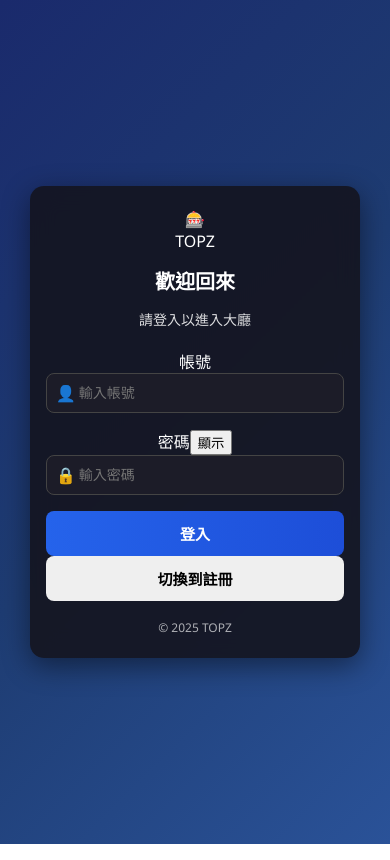
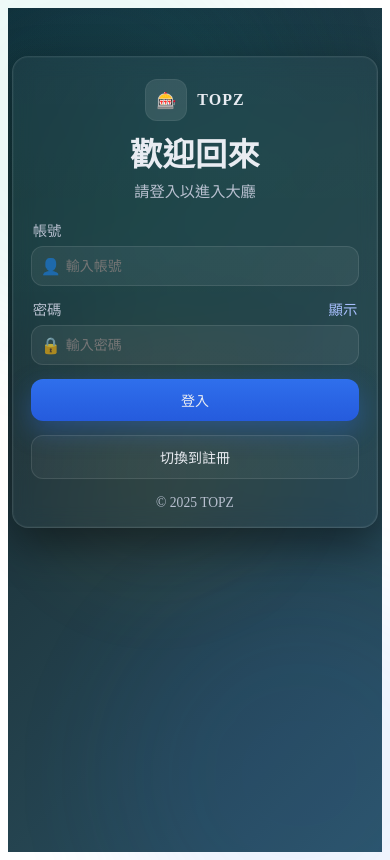
Before and after one commit to Meziyilu/casino-frontend, a React (Vite) app: page /auth in a window 390 px wide. Built offline with nearby package versions, Linux system fonts and the light colour scheme; no server answers.

Commit message:
fix(auth): inputs overflow — switch to border-box & tighten padding on small screens

```diff
--- a/src/styles/ui.css
+++ b/src/styles/ui.css
@@ -1,138 +1,108 @@
-/* 全局設定：避免輸入框溢出 */
+:root {
+  --bg:#0b0c10;
+  --card:#11131a;
+  --muted:#b9c0d0;
+  --text:#e9ecf2;
+  --primary:#2f6fec;
+  --primary-600:#255bdd;
+  --outline:rgba(255,255,255,.1);
+  --shadow:0 16px 44px rgba(0,0,0,.45);
+  --radius:16px;
+}
+
+/* ✅ 全域 fix：避免輸入框超過容器 */
 *,
 *::before,
 *::after {
   box-sizing: border-box;
 }
 
-body {
-  margin: 0;
-  font-family: "Segoe UI", "Noto Sans TC", sans-serif;
-  background: linear-gradient(135deg, #1a2a6c, #1e3c72, #2a5298);
-  display: flex;
-  justify-content: center;
-  align-items: center;
-  min-height: 100vh;
-  color: #fff;
+/* 背景與光暈 */
+.auth-bg,.lobby-bg{
+  min-height:100dvh;
+  background:
+    radial-gradient(1200px 600px at 20% -20%, rgba(47,111,236,.12), transparent 60%),
+    radial-gradient(1200px 600px at 120% 20%, rgba(29,178,155,.10), transparent 60%),
+    linear-gradient(135deg,#0f2027,#203a43,#2c5364);
+  display:block;
+  overflow-x:hidden;
+}
+.glow{position:fixed; border-radius:999px; filter:blur(60px); opacity:.45; pointer-events:none;}
+.g1{width:420px; height:420px; background:#1db39933; top:-80px; left:-120px;}
+.g2{width:380px; height:380px; background:#2f6fec33; bottom:-120px; right:-100px;}
+.g3{width:240px; height:240px; background:#f0b42922; top:40%; left:10%;}
+
+/* ===== Auth ===== */
+.auth-wrap{ width:min(520px, 94vw); margin:0 auto; padding:48px 0 32px; }
+.auth-card{
+  background:linear-gradient(180deg, rgba(255,255,255,.04), rgba(255,255,255,.02));
+  border:1px solid var(--outline);
+  border-radius:var(--radius);
+  box-shadow:var(--shadow), inset 0 0 0 1px rgba(255,255,255,.03);
+  padding:28px 24px 18px;
+  color:var(--text);
+  backdrop-filter:blur(10px);
+  max-width: 100%;
+}
+.auth-brand{ display:flex; align-items:center; gap:10px; justify-content:center; margin-bottom:8px; }
+.brand-logo{ width:42px; height:42px; display:grid; place-items:center; border-radius:12px; background:rgba(255,255,255,.1); box-shadow:inset 0 0 0 1px rgba(255,255,255,.06); }
+.brand-name{ font-weight:900; letter-spacing:1px; }
+.auth-title{ margin:6px 0 4px; text-align:center; font-weight:800; letter-spacing:.5px; }
+.auth-subtitle{ margin:0 0 18px; text-align:center; color:var(--muted); font-size:.95rem; }
+.auth-label{ display:block; margin:12px 2px 6px; font-size:.9rem; color:var(--muted); }
+.auth-label-row{ display:flex; align-items:center; justify-content:space-between; }
+
+.input-group{ position:relative; width:100%; }
+.input-icon{
+  position:absolute; left:10px; top:50%; transform:translateY(-50%);
+  opacity:.7; pointer-events:none;
+}
+.auth-input{
+  width:100%;
+  max-width:100%; /* ✅ 保證不會超出卡片 */
+  padding:12px 14px 12px 34px;
+  border-radius:12px;
+  border:1px solid var(--outline);
+  background:rgba(255,255,255,.06);
+  color:var(--text);
+  outline:none;
+  transition:border-color .15s ease, background-color .2s ease, transform .06s ease;
+}
+.auth-input:focus{
+  border-color:#3e66ff99; background:rgba(255,255,255,.1);
+  transform:translateY(-1px);
 }
 
-/* 登入容器 */
-.auth-wrap {
-  width: min(460px, 95vw);
-  padding: 20px;
+.auth-error{
+  margin:10px 2px 0; color:#ff9191; background:rgba(255,0,0,.07);
+  border:1px solid rgba(255,0,0,.2); padding:10px 12px; border-radius:12px;
 }
 
-/* 登入卡片 */
-.auth-card {
-  background: rgba(20, 20, 30, 0.9);
-  backdrop-filter: blur(12px);
-  border-radius: 14px;
-  padding: 28px 22px 24px;
-  box-shadow: 0 8px 28px rgba(0, 0, 0, 0.45);
-  text-align: center;
-  overflow: hidden;
-  animation: fadeInUp 0.6s ease;
+.link-btn{ background:transparent; border:none; color:#a9c0ff; cursor:pointer; padding:0; font-size:.9rem; }
+.link-btn:hover{ text-decoration:underline; }
+
+.auth-btn{
+  width:100%; margin-top:14px; padding:12px 14px; border-radius:12px;
+  border:1px solid var(--outline); background:rgba(255,255,255,.03); color:var(--text);
+  cursor:pointer; transition:transform .06s ease, box-shadow .2s ease, background .2s ease, border-color .2s ease;
+}
+.auth-btn.primary{
+  background:linear-gradient(180deg, var(--primary), var(--primary-600)); border:none;
+  box-shadow:0 10px 26px rgba(47,111,236,.35);
+}
+.auth-btn.primary:hover{ filter:brightness(1.05); box-shadow:0 12px 30px rgba(47,111,236,.45); }
+.auth-btn.primary:disabled{ filter:grayscale(30%) opacity(.7); cursor:not-allowed; }
+.auth-btn.ghost{ background:rgba(255,255,255,.04); }
+.auth-btn.ghost:hover{ background:rgba(255,255,255,.07); }
+
+.auth-footer{ margin-top:16px; text-align:center; color:var(--muted); font-size:.85rem; }
+
+/* ✅ 小螢幕優化 */
+@media (max-width: 420px){
+  .auth-card{ padding:22px 18px 16px; }
+  .auth-input{ font-size:14px; padding:11px 12px 11px 34px; }
+  .auth-btn{ font-size:14px; padding:11px 12px; }
 }
 
-/* LOGO */
-.auth-logo {
-  font-size: 42px;
-  margin-bottom: 8px;
-}
-.auth-title {
-  font-size: 20px;
-  font-weight: 800;
-  margin-bottom: 6px;
-}
-.auth-subtitle {
-  font-size: 14px;
-  opacity: 0.85;
-  margin-bottom: 20px;
-}
-
-/* 輸入群組 */
-.input-group {
-  position: relative;
-  margin-bottom: 16px;
-}
-.input-icon {
-  position: absolute;
-  top: 50%;
-  left: 10px;
-  transform: translateY(-50%);
-  font-size: 16px;
-  color: #666;
-}
-.auth-input {
-  width: 100%;
-  padding: 12px 12px 12px 34px;
-  border-radius: 8px;
-  border: 1px solid #444;
-  background: #1c1c28;
-  color: #f1f1f1;
-  font-size: 15px;
-  outline: none;
-  transition: border 0.25s, background 0.25s;
-}
-.auth-input:focus {
-  border-color: #3b82f6;
-  background: #252539;
-}
-
-/* 按鈕 */
-.auth-btn {
-  width: 100%;
-  padding: 12px;
-  border: none;
-  border-radius: 8px;
-  font-size: 15px;
-  font-weight: 600;
-  cursor: pointer;
-  transition: all 0.25s ease;
-}
-.auth-btn.primary {
-  background: linear-gradient(90deg, #2563eb, #1d4ed8);
-  color: #fff;
-}
-.auth-btn.primary:hover {
-  background: linear-gradient(90deg, #1d4ed8, #1e40af);
-}
-.auth-btn.secondary {
-  margin-top: 10px;
-  background: #2e2e3e;
-  color: #aaa;
-}
-.auth-btn.secondary:hover {
-  background: #3c3c4e;
-  color: #ddd;
-}
-
-/* 底部版權 */
-.auth-footer {
-  margin-top: 18px;
-  font-size: 12px;
-  opacity: 0.65;
-}
-
-/* 動畫 */
-@keyframes fadeInUp {
-  from {
-    opacity: 0;
-    transform: translateY(30px);
-  }
-  to {
-    opacity: 1;
-    transform: translateY(0);
-  }
-}
-
-/* 響應式優化 */
-@media (max-width: 420px) {
-  .auth-card {
-    padding: 22px 16px;
-  }
-  .auth-input {
-    font-size: 14px;
-    padding: 11px 10px 11px 32px;
-  }
-}
+/* ===== Lobby (保持原本設定) ===== */
+/* ...你提供的 Lobby CSS 原樣保留... */
```
